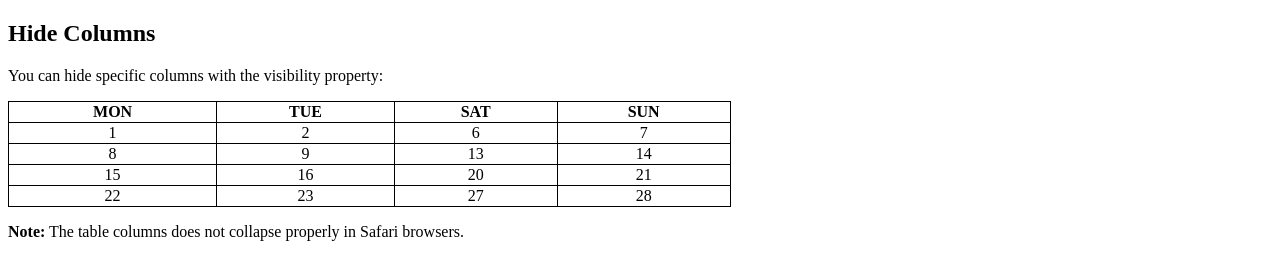
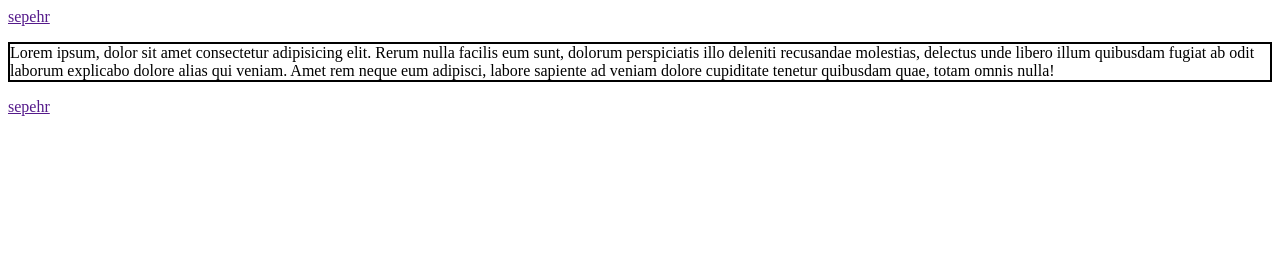
Before and after one commit to sepehrsdgh/w3school-training, a plain HTML site: page index.html in a window 1280 px wide. Drawn offline with Linux system fonts and the light colour scheme.

Commit message:
august 11 3

```diff
--- a/index.html
+++ b/index.html
@@ -2,70 +2,13 @@
 <html>
 <head>
 <style>
-table, th, td {
-  border: 1px solid black;
-  border-collapse: collapse;
-}
+
 </style>
 <link rel="stylesheet" href="style.css">
 </head>
 <body>
-
-<h2>Hide Columns</h2>
-<p>You can hide specific columns with the visibility property:</p>
-
-<table style="width: 100%;">
-<colgroup>
-    <col span="2">
-    <col span="3" style="visibility: collapse">
-  </colgroup>
-<tr>
-<th>MON</th>
-<th>TUE</th>
-<th>WED</th>
-<th>THU</th>
-<th>FRI</th>
-<th>SAT</th>
-<th>SUN</th>
-</tr>
-<tr>
-<td>1</td>
-<td>2</td>
-<td>3</td>
-<td>4</td>
-<td>5</td>
-<td>6</td>
-<td>7</td>
-</tr>
-<tr>
-<td>8</td>
-<td>9</td>
-<td>10</td>
-<td>11</td>
-<td>12</td>
-<td>13</td>
-<td>14</td>
-</tr>
-<tr>
-<td>15</td>
-<td>16</td>
-<td>17</td>
-<td>18</td>
-<td>19</td>
-<td>20</td>
-<td>21</td>
-</tr>
-<tr>
-<td>22</td>
-<td>23</td>
-<td>24</td>
-<td>25</td>
-<td>26</td>
-<td>27</td>
-<td>28</td>
-</tr>
-</table>
-
-<p><b>Note:</b> The table columns does not collapse properly in Safari browsers.</p>
+  <a href="">sepehr</a>
+  <p>Lorem ipsum, dolor sit amet consectetur adipisicing elit. Rerum nulla facilis eum sunt, dolorum perspiciatis illo deleniti recusandae molestias, delectus unde libero illum quibusdam fugiat ab odit laborum explicabo dolore alias qui veniam. Amet rem neque eum adipisci, labore sapiente ad veniam dolore cupiditate tenetur quibusdam quae, totam omnis nulla!</p>
+  <a href="">sepehr</a>
 </body>
 </html>
--- a/style.css
+++ b/style.css
@@ -1,3 +1,3 @@
-th,td,tr{
-    text-align: center;
+p{
+    border:2px solid black
 }
```
